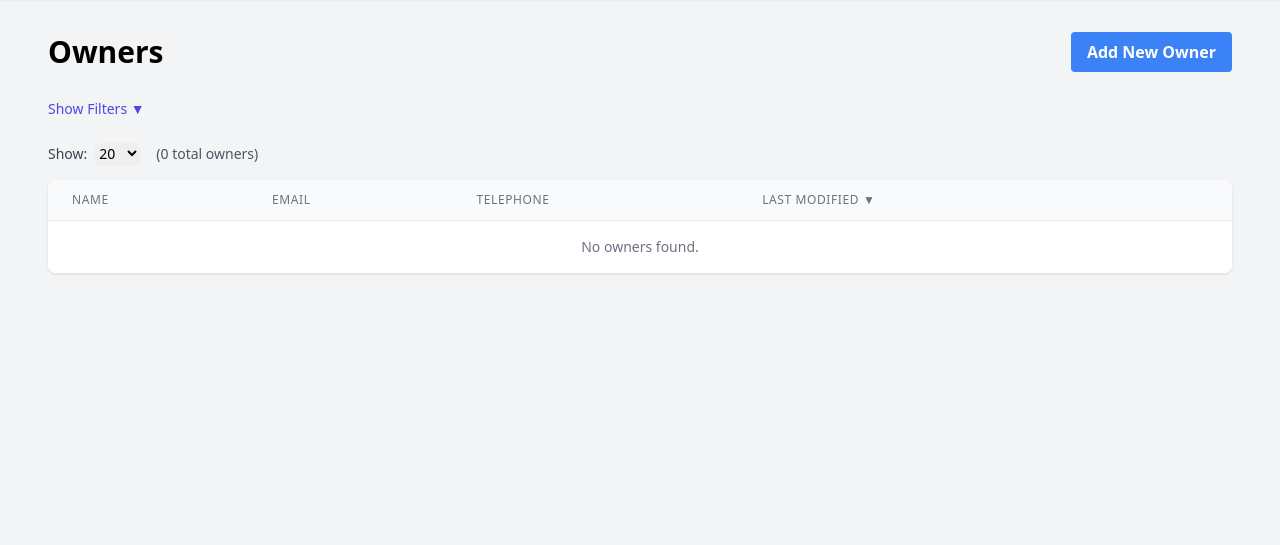
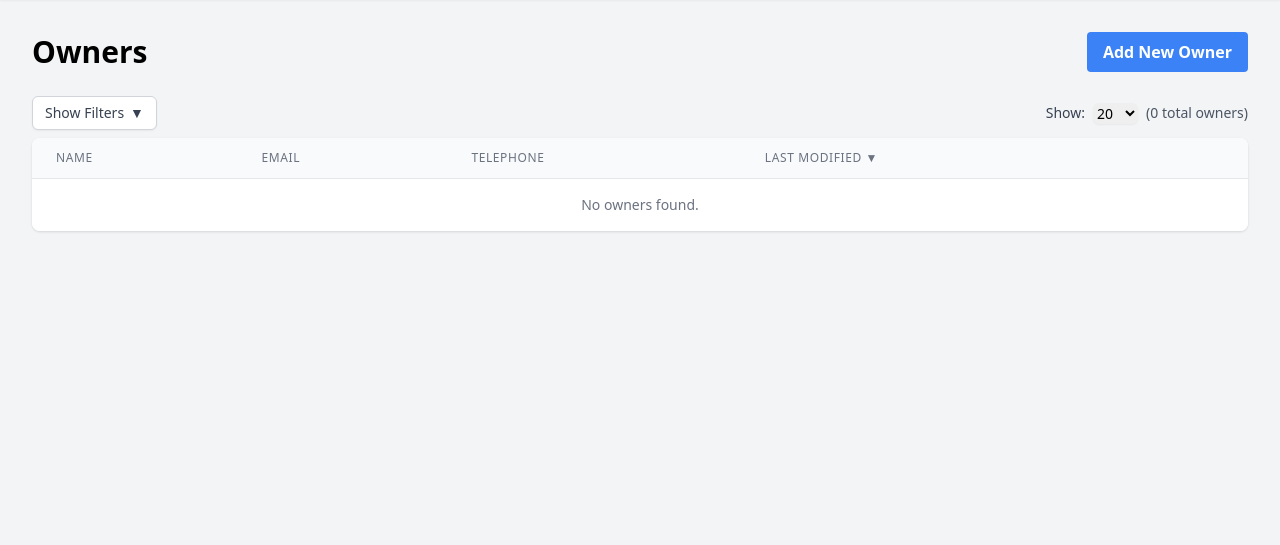
Before and after one commit to tpetanid/pulsar, a Django app: page /owners/ in a window 1280 px wide. Shown: the part 64-609 px from the top of the page. Run offline with Django 5.2, Linux system fonts and the light colour scheme; data that the repository does not hold is empty; style sheets or scripts are compiled from the project's sources.

Commit message:
refactor: Adjust owner list controls layout and style

```diff
--- a/templates/owner_list.html
+++ b/templates/owner_list.html
@@ -20,7 +20,7 @@
 
 {% block content %}
     {# Add data attributes to pass config to JS #}
-    <div id="owner-app" class="px-4 py-8"
+    <div id="owner-app" class="py-8"
          data-csrf-token="{{ csrf_token }}"
          data-list-api-url="{% url 'owner-list-api' %}"
          data-create-api-url="{% url 'owner-create' %}"
@@ -38,15 +38,31 @@
             </div>
 
             {# --- Filter Controls --- #}
-            <div class="mb-4">
-                 {# Button to toggle filter visibility #}
-                 <button @click="toggleFilters" class="text-sm text-indigo-600 hover:text-indigo-800 mb-2">
-                     [[ showFilters ? 'Hide Filters' : 'Show Filters' ]] [[ showFilters ? '&#x25B2;' : '&#x25BC;' ]]
+            {# Container for Filter Toggle Button and Per Page Controls #}
+            <div class="flex justify-between items-center mb-2"> {# Adjusted margin #}
+                {# Button to toggle filter visibility - Styled as a button #}
+                <button @click="toggleFilters"
+                        class="inline-flex items-center px-3 py-1.5 border border-gray-300 shadow-sm text-sm font-medium rounded-md text-gray-700 bg-white hover:bg-gray-50 focus:outline-none focus:ring-2 focus:ring-offset-2 focus:ring-indigo-500">
+                    <span class="mr-1.5">[[ showFilters ? 'Hide Filters' : 'Show Filters' ]]</span>
+                    <span>[[ showFilters ? '&#x25B2;' : '&#x25BC;' ]]</span>
                 </button>
 
-                 {# Filter Section - Conditionally rendered #}
+                {# --- Per Page Selector (Moved Here) --- #}
+                <div class="flex items-center space-x-2"> {# Grouping div for right side #}
+                    <label for="per-page" class="text-sm font-medium text-gray-700">Show:</label>
+                    <select id="per-page" v-model.number="perPage" @change="changePerPage" class="rounded-md border-gray-300 shadow-sm focus:border-indigo-300 focus:ring focus:ring-indigo-200 focus:ring-opacity-50 text-sm">
+                        <option value="10">10</option>
+                        <option value="20">20</option>
+                        <option value="50">50</option>
+                        <option value="100">100</option>
+                    </select>
+                    <span class="text-sm text-gray-600">([[ totalOwners ]] total owners)</span> {# Removed ml-4, using space-x-2 now #}
+                </div>
+            </div>
+
+            {# Filter Section - Conditionally rendered (remains below the toggle/per-page row) #}
             <transition name="fade"> {# Optional: Add transition #}
-                 <div v-if="showFilters" class="p-4 bg-gray-50 rounded-md border border-gray-200 space-y-3">
+            <div v-if="showFilters" class="mb-4 p-4 bg-gray-50 rounded-md border border-gray-200 space-y-3"> {# Added mb-4 here #}
                 <div class="flex items-center space-x-4">
                     <label for="search-query" class="text-sm font-medium text-gray-700">Search:</label> {# Changed text #}
                     <input type="text" id="search-query" v-model.lazy="searchQuery" @keyup.enter="applyFilters"
@@ -65,20 +81,7 @@
                 </div>
             </div>
             </transition>
-             </div>
             {# --- End Filter Controls --- #}
-
-            {# --- Per Page Selector --- #}
-            <div class="mb-4 flex justify-start items-center">
-                 <label for="per-page" class="text-sm font-medium text-gray-700 mr-2">Show:</label>
-                 <select id="per-page" v-model.number="perPage" @change="changePerPage" class="rounded-md border-gray-300 shadow-sm focus:border-indigo-300 focus:ring focus:ring-indigo-200 focus:ring-opacity-50 text-sm">
-                     <option value="10">10</option>
-                     <option value="20">20</option>
-                     <option value="50">50</option>
-                     <option value="100">100</option>
-                 </select>
-                 <span class="text-sm text-gray-600 ml-4">([[ totalOwners ]] total owners)</span>
-            </div>
 
             <!-- Loading Indicator -->
             <div v-if="isLoading" class="text-center py-10">
```
Lines whose indentation alone changed are shown as unchanged.
